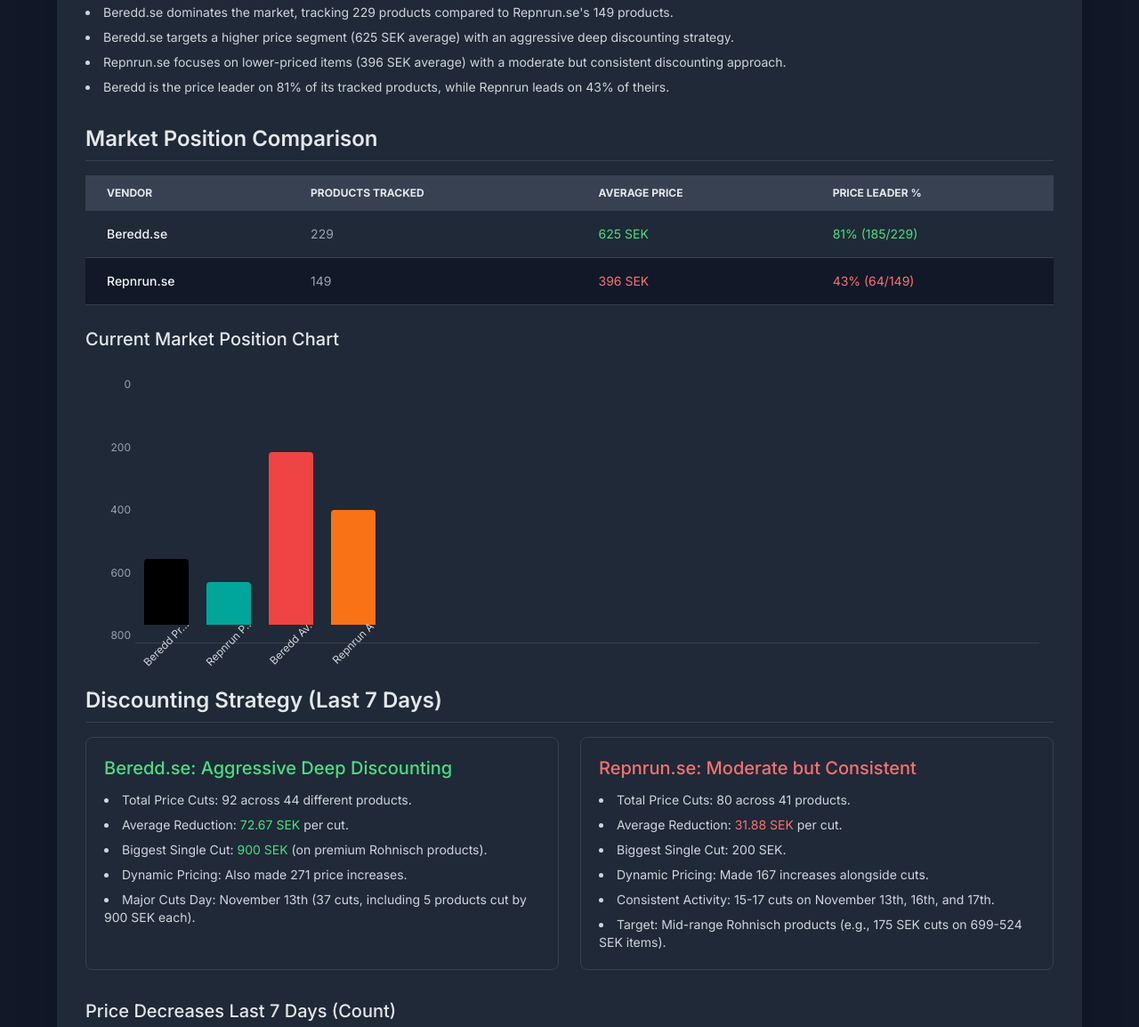
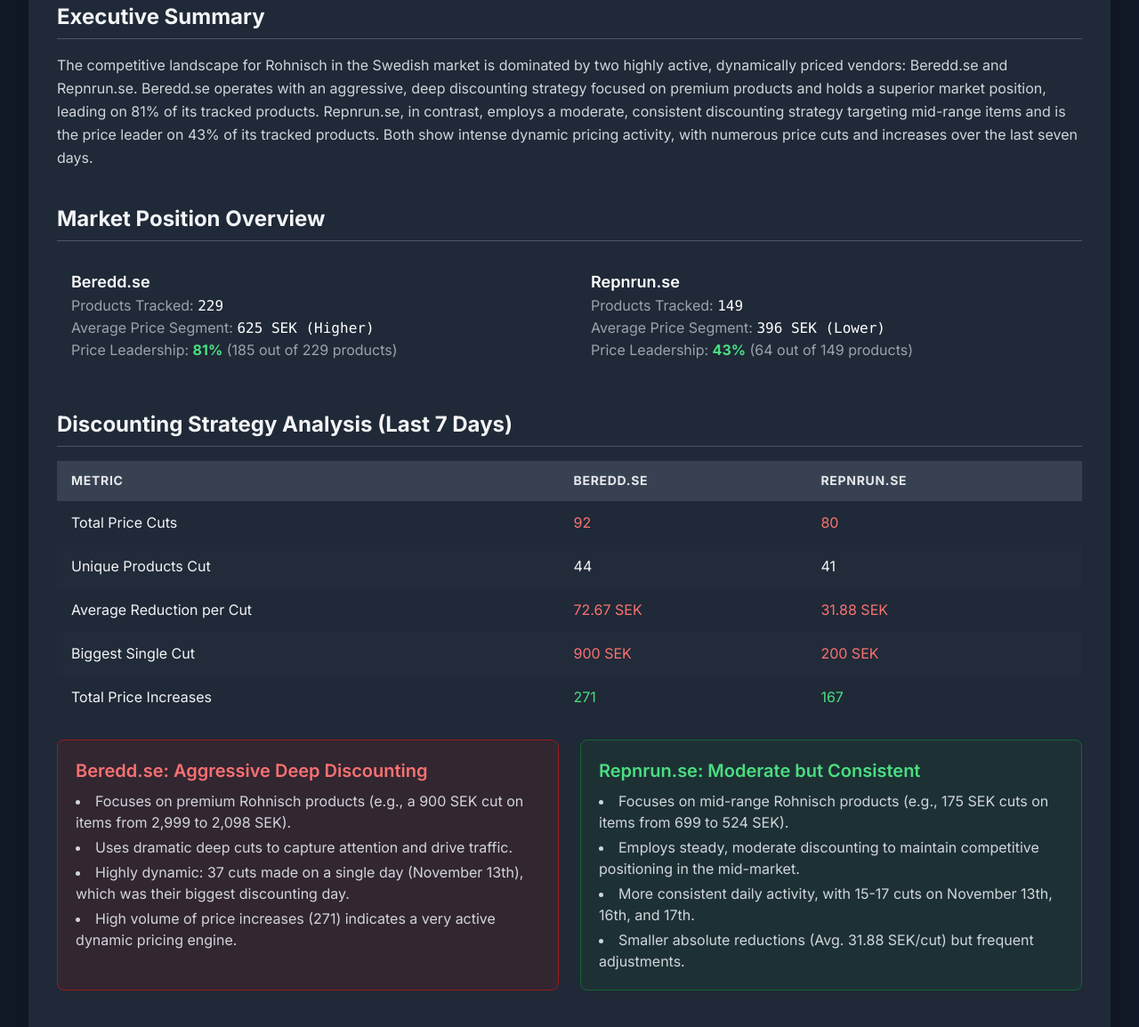
Before and after one commit to dns-oss/Rohnisch-Black-Weeks, a plain HTML site: page index.html in a window 1280 px wide. Shown: the part 225-1379 px from the top of the page at 89% size. Drawn offline with nearby package versions, Linux system fonts and the light colour scheme.

Commit message:
Update index.html

```diff
--- a/index.html
+++ b/index.html
@@ -3,8 +3,8 @@
 <head>
     <meta charset="UTF-8">
     <meta name="viewport" content="width=device-width, initial-scale=1.0">
-    <title>Rohnisch Competitive Analysis Report</title>
-    <link href="https://fonts.googleapis.com/css2?family=Inter:wght@100..900&display=swap" rel="stylesheet">
+    <title>Rohnisch SE - Competitive Analysis Report</title>
+    <link href="https://fonts.googleapis.com/css2?family=Inter:wght@400;600;700&display=swap" rel="stylesheet">
     <script src="https://cdn.tailwindcss.com"></script>
     <style>
         body {
@@ -12,230 +12,183 @@
             background-color: #111827; /* Dark Gray Background */
         }
         .report-card {
-            background-color: #1f2937; /* Lighter Gray Card Background */
+            background-color: #1f2937; /* Slightly Lighter Gray Card Background */
+            color: #f3f4f6; /* Light Text */
         }
-        .header-accent {
-            background-color: #2563eb; /* Medium Blue (bg-blue-600) */
+        .header-blue {
+            background-color: #2563eb; /* Medium Blue (blue-600) */
         }
-        .positive-text {
-            color: #4ade80; /* Green (text-green-400) */
+        .text-green {
+            color: #4ade80; /* Green (green-400) */
         }
-        .negative-text {
-            color: #f87171; /* Red (text-red-400) */
+        .text-red {
+            color: #f87171; /* Red (red-400) */
         }
-        .bar-chart-container {
-            display: flex;
-            align-items: flex-end;
-            height: 300px;
-            padding: 20px 0;
-            border-bottom: 1px solid #374151;
+        .table-header {
+            background-color: #374151; /* Dark Gray (gray-700) */
         }
-        .bar-chart-container .bar {
-            width: 50px;
-            margin: 0 10px;
-            transition: height 0.5s ease-out;
-            border-top-left-radius: 4px;
-            border-top-right-radius: 4px;
-            position: relative;
+        .table-row-odd {
+            background-color: #1f2937; /* Same as card background */
         }
-        .bar-chart-container .label {
-            position: absolute;
-            bottom: -30px;
-            left: 50%;
-            transform: translateX(-50%) rotate(-45deg);
-            white-space: nowrap;
-            font-size: 12px;
-            color: #d1d5db;
+        .table-row-even {
+            background-color: #3741511a; /* Slightly lighter shade for alternating rows */
         }
-        .y-axis {
-            display: flex;
-            flex-direction: column-reverse;
-            justify-content: space-between;
-            height: 300px;
-            width: 40px;
-            padding: 0 5px;
-            color: #9ca3af;
-            font-size: 12px;
-            text-align: right;
-        }
-        .chart-wrapper {
-            display: flex;
-            width: 100%;
-        }
-        /* Color classes for charts */
-        .color-beredd-black { background-color: #000000; }
-        .color-repnrun-teal { background-color: #00a69a; }
-        .color-beredd-red { background-color: #ef4444; }
-        .color-repnrun-orange { background-color: #f97316; }
-
     </style>
 </head>
-<body class="p-8">
+<body>
 
-    <div id="report-content" class="report-card max-w-6xl mx-auto rounded-xl shadow-2xl overflow-hidden text-gray-200">
+    <div class="max-w-7xl mx-auto p-4 sm:p-6 lg:p-8">
+        <div id="report-content" class="report-card rounded-xl shadow-2xl overflow-hidden">
 
-        <header class="header-accent p-6 text-white">
-            <h1 class="text-3xl font-bold">Rohnisch SE Competitive Analysis Report</h1>
-            <p class="text-sm mt-1">Generated: November 19, 2025</p>
-        </header>
+            <div class="header-blue p-6 sm:p-8">
+                <h1 class="text-3xl sm:text-4xl font-extrabold tracking-tight text-white">
+                    Rohnisch SE Competitive Pricing Analysis
+                </h1>
+                <p class="text-blue-100 mt-1 sm:mt-2 text-lg">
+                    Discounting Strategy Comparison: Beredd.se vs. Repnrun.se (Last 7 Days)
+                </p>
+                <p class="text-blue-200 mt-1 text-sm">
+                    Date Generated: November 19, 2025
+                </p>
+            </div>
 
-        <div class="p-8 space-y-8">
+            <div class="p-6 sm:p-8 space-y-10">
 
-            <section>
-                <h2 class="text-2xl font-semibold border-b border-gray-700 pb-2 mb-4">Executive Summary</h2>
-                <ul class="list-disc list-inside space-y-2 text-sm text-gray-300">
-                    <li>Beredd.se dominates the market, tracking 229 products compared to Repnrun.se's 149 products.</li>
-                    <li>Beredd.se targets a higher price segment (625 SEK average) with an aggressive deep discounting strategy.</li>
-                    <li>Repnrun.se focuses on lower-priced items (396 SEK average) with a moderate but consistent discounting approach.</li>
-                    <li>Beredd is the price leader on 81% of its tracked products, while Repnrun leads on 43% of theirs.</li>
+                <div>
+                    <h2 class="text-2xl font-bold border-b border-gray-600 pb-2 mb-4">
+                        Executive Summary
+                    </h2>
+                    <p class="text-gray-300 leading-relaxed">
+                        The competitive landscape for Rohnisch in the Swedish market is dominated by two highly active, dynamically priced vendors: Beredd.se and Repnrun.se. Beredd.se operates with an aggressive, deep discounting strategy focused on premium products and holds a superior market position, leading on 81% of its tracked products. Repnrun.se, in contrast, employs a moderate, consistent discounting strategy targeting mid-range items and is the price leader on 43% of its tracked products. Both show intense dynamic pricing activity, with numerous price cuts and increases over the last seven days.
+                    </p>
+                </div>
+
+                <div>
+                    <h2 class="text-2xl font-bold border-b border-gray-600 pb-2 mb-4">
+                        Market Position Overview
+                    </h2>
+                    <div class="space-y-4">
+                        <ul class="grid grid-cols-1 md:grid-cols-2 gap-4">
+                            <li class="p-4 rounded-lg bg-gray-800">
+                                <p class="text-lg font-semibold text-white">Beredd.se</p>
+                                <p class="text-gray-400">Products Tracked: <span class="text-white font-mono">229</span></p>
+                                <p class="text-gray-400">Average Price Segment: <span class="text-white font-mono">625 SEK (Higher)</span></p>
+                                <p class="text-gray-400">Price Leadership: <span class="text-green font-bold">81%</span> (185 out of 229 products)</p>
+                            </li>
+                            <li class="p-4 rounded-lg bg-gray-800">
+                                <p class="text-lg font-semibold text-white">Repnrun.se</p>
+                                <p class="text-gray-400">Products Tracked: <span class="text-white font-mono">149</span></p>
+                                <p class="text-gray-400">Average Price Segment: <span class="text-white font-mono">396 SEK (Lower)</span></p>
+                                <p class="text-gray-400">Price Leadership: <span class="text-green font-bold">43%</span> (64 out of 149 products)</p>
+                            </li>
                         </ul>
-            </section>
+                    </div>
+                </div>
 
-            <section>
-                <h2 class="text-2xl font-semibold border-b border-gray-700 pb-2 mb-4">Market Position Comparison</h2>
+                <div>
+                    <h2 class="text-2xl font-bold border-b border-gray-600 pb-2 mb-4">
+                        Discounting Strategy Analysis (Last 7 Days)
+                    </h2>
 
                     <div class="overflow-x-auto mb-6">
-                    <table class="min-w-full text-sm text-left text-gray-400">
-                        <thead class="text-xs uppercase bg-gray-700 text-gray-200">
-                            <tr>
-                                <th scope="col" class="py-3 px-6">Vendor</th>
-                                <th scope="col" class="py-3 px-6">Products Tracked</th>
-                                <th scope="col" class="py-3 px-6">Average Price</th>
-                                <th scope="col" class="py-3 px-6">Price Leader %</th>
+                        <table class="min-w-full divide-y divide-gray-700">
+                            <thead>
+                                <tr class="table-header text-left text-sm font-semibold uppercase tracking-wider text-gray-200">
+                                    <th class="px-4 py-3">Metric</th>
+                                    <th class="px-4 py-3">Beredd.se</th>
+                                    <th class="px-4 py-3">Repnrun.se</th>
                                 </tr>
                             </thead>
-                        <tbody>
-                            <tr class="bg-gray-800 border-b border-gray-700">
-                                <th scope="row" class="py-4 px-6 font-medium text-gray-100 whitespace-nowrap">Beredd.se</th>
-                                <td class="py-4 px-6">229</td>
-                                <td class="py-4 px-6 positive-text">625 SEK</td>
-                                <td class="py-4 px-6 positive-text">81% (185/229)</td>
+                            <tbody class="divide-y divide-gray-800">
+                                <tr class="table-row-odd">
+                                    <td class="px-4 py-3 font-medium">Total Price Cuts</td>
+                                    <td class="px-4 py-3 text-red">92</td>
+                                    <td class="px-4 py-3 text-red">80</td>
                                 </tr>
-                            <tr class="bg-gray-900 border-b border-gray-700">
-                                <th scope="row" class="py-4 px-6 font-medium text-gray-100 whitespace-nowrap">Repnrun.se</th>
-                                <td class="py-4 px-6">149</td>
-                                <td class="py-4 px-6 negative-text">396 SEK</td>
-                                <td class="py-4 px-6 negative-text">43% (64/149)</td>
+                                <tr class="table-row-even">
+                                    <td class="px-4 py-3 font-medium">Unique Products Cut</td>
+                                    <td class="px-4 py-3">44</td>
+                                    <td class="px-4 py-3">41</td>
+                                </tr>
+                                <tr class="table-row-odd">
+                                    <td class="px-4 py-3 font-medium">Average Reduction per Cut</td>
+                                    <td class="px-4 py-3 text-red">72.67 SEK</td>
+                                    <td class="px-4 py-3 text-red">31.88 SEK</td>
+                                </tr>
+                                <tr class="table-row-even">
+                                    <td class="px-4 py-3 font-medium">Biggest Single Cut</td>
+                                    <td class="px-4 py-3 text-red">900 SEK</td>
+                                    <td class="px-4 py-3 text-red">200 SEK</td>
+                                </tr>
+                                <tr class="table-row-odd">
+                                    <td class="px-4 py-3 font-medium">Total Price Increases</td>
+                                    <td class="px-4 py-3 text-green">271</td>
+                                    <td class="px-4 py-3 text-green">167</td>
                                 </tr>
                             </tbody>
                         </table>
                     </div>
 
-                <h3 class="text-xl font-medium mb-3">Current Market Position Chart</h3>
-                <div class="flex items-center p-4 rounded-lg bg-gray-800">
-                    <div class="y-axis">
-                        <span>800</span>
-                        <span>600</span>
-                        <span>400</span>
-                        <span>200</span>
-                        <span>0</span>
+                    <div class="grid grid-cols-1 md:grid-cols-2 gap-6">
+                        <div class="p-5 rounded-lg border border-red-800 bg-red-900/20">
+                            <h3 class="text-xl font-semibold text-red-400 mb-2">Beredd.se: Aggressive Deep Discounting</h3>
+                            <ul class="list-disc list-inside space-y-1 text-gray-300">
+                                <li>Focuses on premium Rohnisch products (e.g., a 900 SEK cut on items from 2,999 to 2,098 SEK).</li>
+                                <li>Uses dramatic deep cuts to capture attention and drive traffic.</li>
+                                <li>Highly dynamic: 37 cuts made on a single day (November 13th), which was their biggest discounting day.</li>
+                                <li>High volume of price increases (271) indicates a very active dynamic pricing engine.</li>
+                            </ul>
                         </div>
-                    <div class="bar-chart-container flex-grow h-[300px]">
-                        <div class="bar color-beredd-black h-[30%] relative" style="height: calc((229 / 800) * 100%);">
-                            <span class="label">Beredd Pr...</span>
-                        </div>
-                        <div class="bar color-repnrun-teal h-[18.6%] relative" style="height: calc((149 / 800) * 100%);">
-                            <span class="label">Repnrun P..</span>
-                        </div>
-                        <div class="bar color-beredd-red h-[75%] relative" style="height: calc((600 / 800) * 100%);">
-                            <span class="label">Beredd Av.</span>
-                        </div>
-                        <div class="bar color-repnrun-orange h-[50%] relative" style="height: calc((400 / 800) * 100%);">
-                            <span class="label">Repnrun A</span>
+                        <div class="p-5 rounded-lg border border-green-800 bg-green-900/20">
+                            <h3 class="text-xl font-semibold text-green-400 mb-2">Repnrun.se: Moderate but Consistent</h3>
+                            <ul class="list-disc list-inside space-y-1 text-gray-300">
+                                <li>Focuses on mid-range Rohnisch products (e.g., 175 SEK cuts on items from 699 to 524 SEK).</li>
+                                <li>Employs steady, moderate discounting to maintain competitive positioning in the mid-market.</li>
+                                <li>More consistent daily activity, with 15-17 cuts on November 13th, 16th, and 17th.</li>
+                                <li>Smaller absolute reductions (Avg. 31.88 SEK/cut) but frequent adjustments.</li>
+                            </ul>
                         </div>
                     </div>
                 </div>
-            </section>
 
-            <section>
-                <h2 class="text-2xl font-semibold border-b border-gray-700 pb-2 mb-4">Discounting Strategy (Last 7 Days)</h2>
+                <div>
+                    <h2 class="text-2xl font-bold border-b border-gray-600 pb-2 mb-4">
+                        Strategic Insight & Opportunities
+                    </h2>
 
                     <div class="grid grid-cols-1 md:grid-cols-2 gap-6">
-                    <div class="p-5 rounded-lg border border-gray-700 bg-gray-800">
-                        <h3 class="text-xl font-medium mb-3 positive-text">Beredd.se: Aggressive Deep Discounting</h3>
-                        <ul class="list-disc list-inside space-y-2 text-sm text-gray-300">
-                            <li>Total Price Cuts: 92 across 44 different products.</li>
-                            <li>Average Reduction: <span class="positive-text">72.67 SEK</span> per cut.</li>
-                            <li>Biggest Single Cut: <span class="positive-text">900 SEK</span> (on premium Rohnisch products).</li>
-                            <li>Dynamic Pricing: Also made 271 price increases.</li>
-                            <li>Major Cuts Day: November 13th (37 cuts, including 5 products cut by 900 SEK each).</li>
+                        <div>
+                            <h3 class="text-xl font-semibold text-white mb-2">Competitive Edge</h3>
+                            <ul class="list-disc list-inside space-y-2 text-gray-300">
+                                <li>Beredd's massive cuts on premium items create significant market noise and establish them as the primary price agitator for high-value Rohnisch products.</li>
+                                <li>Repnrun's consistency ensures they remain highly competitive and potentially more predictable for consumers shopping for mid-range items.</li>
                             </ul>
                         </div>
-
-                    <div class="p-5 rounded-lg border border-gray-700 bg-gray-800">
-                        <h3 class="text-xl font-medium mb-3 negative-text">Repnrun.se: Moderate but Consistent</h3>
-                        <ul class="list-disc list-inside space-y-2 text-sm text-gray-300">
-                            <li>Total Price Cuts: 80 across 41 products.</li>
-                            <li>Average Reduction: <span class="negative-text">31.88 SEK</span> per cut.</li>
-                            <li>Biggest Single Cut: 200 SEK.</li>
-                            <li>Dynamic Pricing: Made 167 increases alongside cuts.</li>
-                            <li>Consistent Activity: 15-17 cuts on November 13th, 16th, and 17th.</li>
-                            <li>Target: Mid-range Rohnisch products (e.g., 175 SEK cuts on 699-524 SEK items).</li>
+                        <div>
+                            <h3 class="text-xl font-semibold text-white mb-2">Opportunities for Action</h3>
+                            <ul class="list-disc list-inside space-y-2 text-gray-300">
+                                <li><span class="font-semibold text-yellow-400">Premium Segment:</span> Monitor Beredd's November 13th activity closely; use a price-matching strategy on Beredd's biggest cut products to mitigate attention capture.</li>
+                                <li><span class="font-semibold text-yellow-400">Mid-Range Segment:</span> Introduce flash sales or tiered discounts to disrupt Repnrun's consistent activity and challenge their 43% price leadership.</li>
+                                <li><span class="font-semibold text-yellow-400">Dynamic Pricing:</span> Leverage insights from both vendors' high volume of price increases and cuts to optimize your own dynamic pricing triggers.</li>
                             </ul>
                         </div>
                     </div>
-            </section>
-
-            <section>
-                <h3 class="text-xl font-medium mb-3">Price Decreases Last 7 Days (Count)</h3>
-                <div class="flex items-center p-4 rounded-lg bg-gray-800">
-                    <div class="y-axis">
-                        <span>100</span>
-                        <span>75</span>
-                        <span>50</span>
-                        <span>25</span>
-                        <span>0</span>
-                    </div>
-                    <div class="bar-chart-container flex-grow h-[300px]">
-                        <div class="bar color-beredd-black h-[92%] relative">
-                            <span class="label">Beredd De..</span>
-                        </div>
-                        <div class="bar color-repnrun-teal h-[80%] relative">
-                            <span class="label">Repnrun D..</span>
-                        </div>
-                        <div class="bar color-beredd-red h-[72.67%] relative">
-                            <span class="label">Beredd Av..</span>
-                        </div>
-                        <div class="bar color-repnrun-orange h-[31.88%] relative">
-                            <span class="label">Repnrun A</span>
                 </div>
             </div>
+
+            <div class="bg-gray-800 p-6 sm:p-8 flex flex-col sm:flex-row justify-between items-center rounded-b-xl">
+                <div class="mb-4 sm:mb-0">
+                    <h3 class="text-xl font-semibold text-white">Next Steps: Review & Strategy Session</h3>
+                    <p class="text-gray-400">Discuss how to leverage this competitive intelligence.</p>
                 </div>
-            </section>
-
-            <section>
-                <h2 class="text-2xl font-semibold border-b border-gray-700 pb-2 mb-4">Strategic Insight & Recommendation</h2>
-
-                <div class="mb-4">
-                    <h3 class="text-xl font-medium mb-2 text-blue-400">Strategic Insight:</h3>
-                    <p class="text-gray-300">
-                        Beredd.se utilizes dramatic, deep cuts on premium items to capture attention and drive traffic. This is a high-impact, event-driven strategy.
-                        Repnrun.se employs steady, moderate discounting to maintain competitive positioning in the mid-market segment. This is a consistent, volume-driven strategy.
-                        Both vendors are highly active with dynamic pricing, frequently adjusting prices up and down.
-                    </p>
-                </div>
-
-                <div>
-                    <h3 class="text-xl font-medium mb-2 text-green-400">Recommendation for Rohnisch:</h3>
-                    <ul class="list-disc list-inside space-y-2 text-sm text-gray-300">
-                        <li><strong>Counter Beredd:</strong> Develop a strategy to either match their deep cuts on specific high-value items for short, impactful campaigns, or focus on exclusive products/bundles where direct price comparison is difficult.</li>
-                        <li><strong>Counter Repnrun:</strong> Implement a system for daily, micro-adjustments on mid-range inventory to maintain parity with Repnrun's consistent activity and protect the mid-market share.</li>
-                        <li><strong>Monitor Increases:</strong> Analyze the specific products where competitors are raising prices (e.g., Beredd's 271 increases) to identify immediate opportunities for aggressive, but profitable, price-leading action.</li>
-                    </ul>
-                </div>
-            </section>
-
-            <section class="pt-6 border-t border-gray-700 flex justify-between items-center">
-                <h2 class="text-2xl font-semibold">Next Steps</h2>
-                <a href="https://meetings-eu1.hubspot.com/daniel-self" target="_blank" class="px-6 py-3 bg-green-600 hover:bg-green-700 text-white font-bold rounded-lg shadow-lg transition duration-200">
+                <div class="flex flex-col sm:flex-row space-y-3 sm:space-y-0 sm:space-x-4">
+                    <button onclick="downloadReport()" class="bg-blue-600 hover:bg-blue-700 text-white font-bold py-2 px-4 rounded transition duration-300 w-full sm:w-auto">
+                        Download Report
+                    </button>
+                    <a href="https://meetings-eu1.hubspot.com/daniel-self" target="_blank" class="bg-green-600 hover:bg-green-700 text-white text-center font-bold py-2 px-4 rounded transition duration-300 w-full sm:w-auto">
                         Book a Meeting
                     </a>
-            </section>
-
-            <div class="text-right mt-6">
-                <button onclick="downloadReport()" class="px-4 py-2 bg-blue-600 hover:bg-blue-700 text-white font-medium rounded-lg shadow-lg transition duration-200">
-                    Download Report
-                </button>
+                </div>
             </div>
 
         </div>
```
Lines whose indentation alone changed are shown as unchanged.
